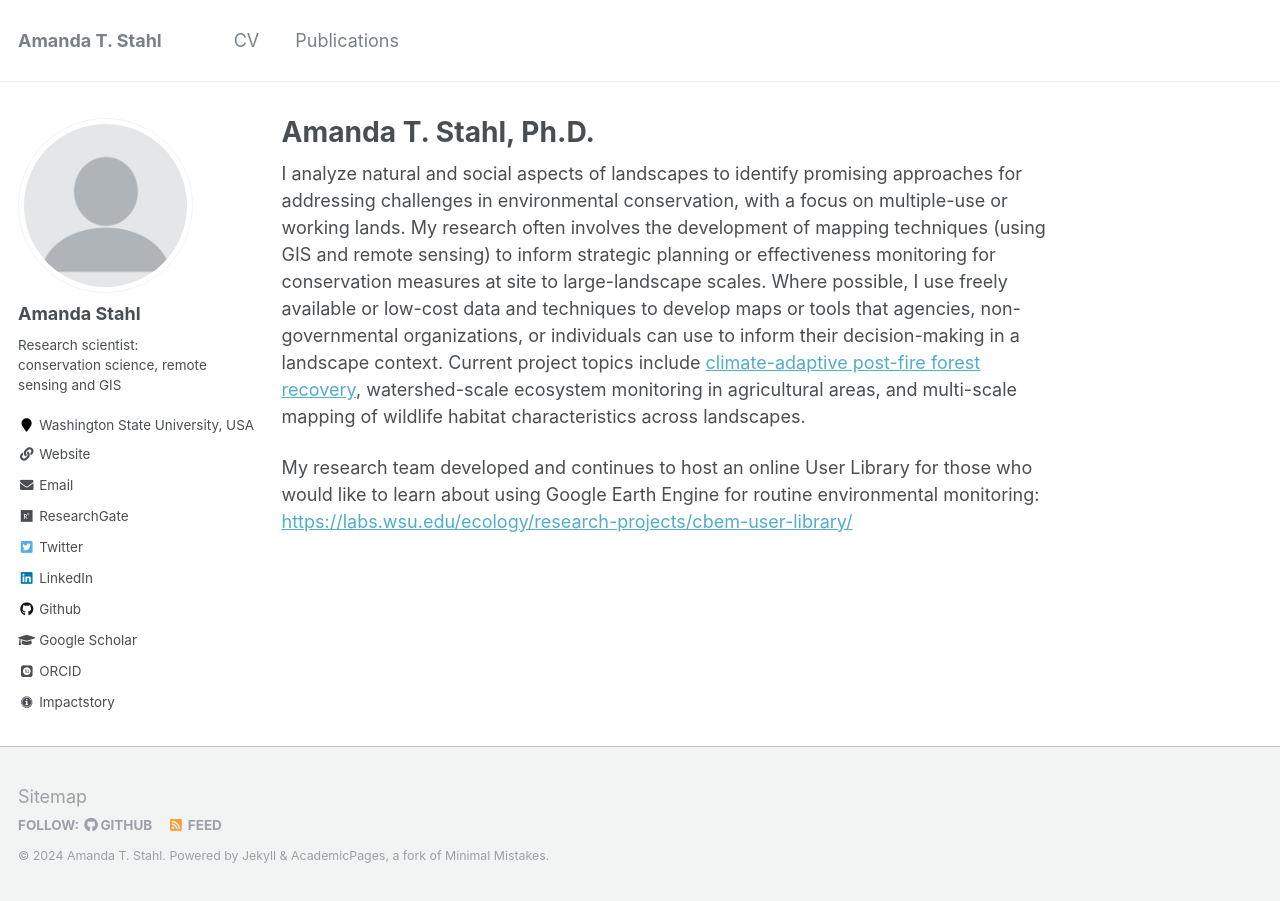
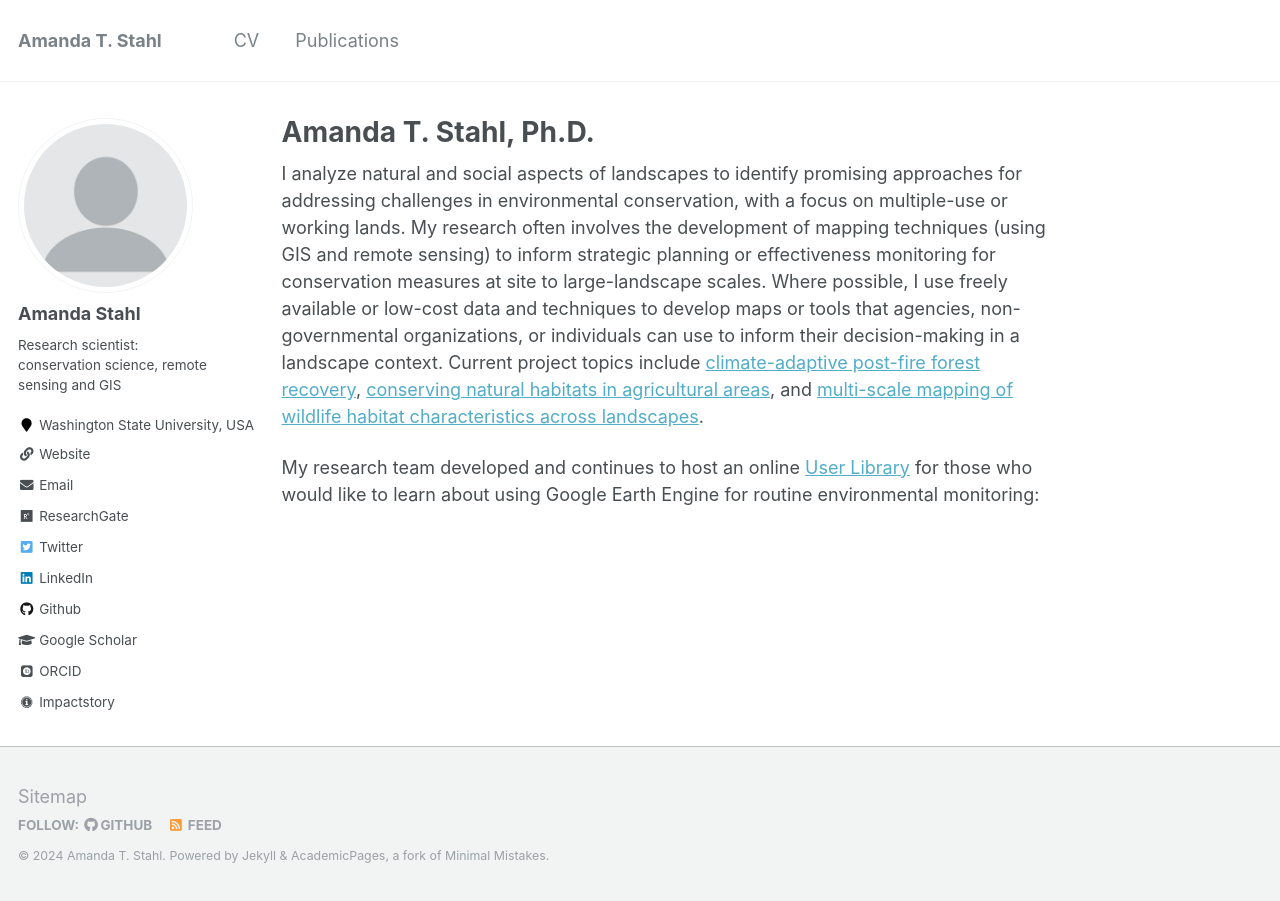
Before and after one commit to ATStahl/ATSpages, a Jekyll site: the page built from _pages/about.md, in a window 1280 px wide. Built offline with Jekyll 4.4.1, drawn with Linux system fonts in a browser that asks for light colours; some web fonts are replaced.

Commit message:
Update about.md
added links to sites/pubs

```diff
--- a/_pages/about.md
+++ b/_pages/about.md
@@ -8,6 +8,6 @@ redirect_from:
   - /about.html
 ---
 
-I analyze natural and social aspects of landscapes to identify promising approaches for addressing challenges in environmental conservation, with a focus on multiple-use or working lands. My research often involves the development of mapping techniques (using GIS and remote sensing) to inform strategic planning or effectiveness monitoring for conservation measures at site to large-landscape scales. Where possible, I use freely available or low-cost data and techniques to develop maps or tools that agencies, non-governmental organizations, or individuals can use to inform their decision-making in a landscape context. Current project topics include <a href="https://environment.wsu.edu/post-fire-management/">climate-adaptive post-fire forest recovery</a>, watershed-scale ecosystem monitoring in agricultural areas, and multi-scale mapping of wildlife habitat characteristics across landscapes.
+I analyze natural and social aspects of landscapes to identify promising approaches for addressing challenges in environmental conservation, with a focus on multiple-use or working lands. My research often involves the development of mapping techniques (using GIS and remote sensing) to inform strategic planning or effectiveness monitoring for conservation measures at site to large-landscape scales. Where possible, I use freely available or low-cost data and techniques to develop maps or tools that agencies, non-governmental organizations, or individuals can use to inform their decision-making in a landscape context. Current project topics include <a href="https://environment.wsu.edu/post-fire-management/">climate-adaptive post-fire forest recovery</a>, <a href="https://ecologyandsociety.org/vol28/iss1/art42/">conserving natural habitats in agricultural areas</a>, and <a href="https://drive.google.com/file/d/1FRgmRMotmPzn6W5eKy9t6iyE7VvCn-pE/view?usp=drive_link">multi-scale mapping of wildlife habitat characteristics across landscapes</a>.
 
-My research team developed and continues to host an online User Library for those who would like to learn about using Google Earth Engine for routine environmental monitoring: <a href="https://labs.wsu.edu/ecology/research-projects/cbem-user-library/">https://labs.wsu.edu/ecology/research-projects/cbem-user-library/</a>
+My research team developed and continues to host an online <a href="https://labs.wsu.edu/ecology/research-projects/cbem-user-library/">User Library</a> for those who would like to learn about using Google Earth Engine for routine environmental monitoring:
```
